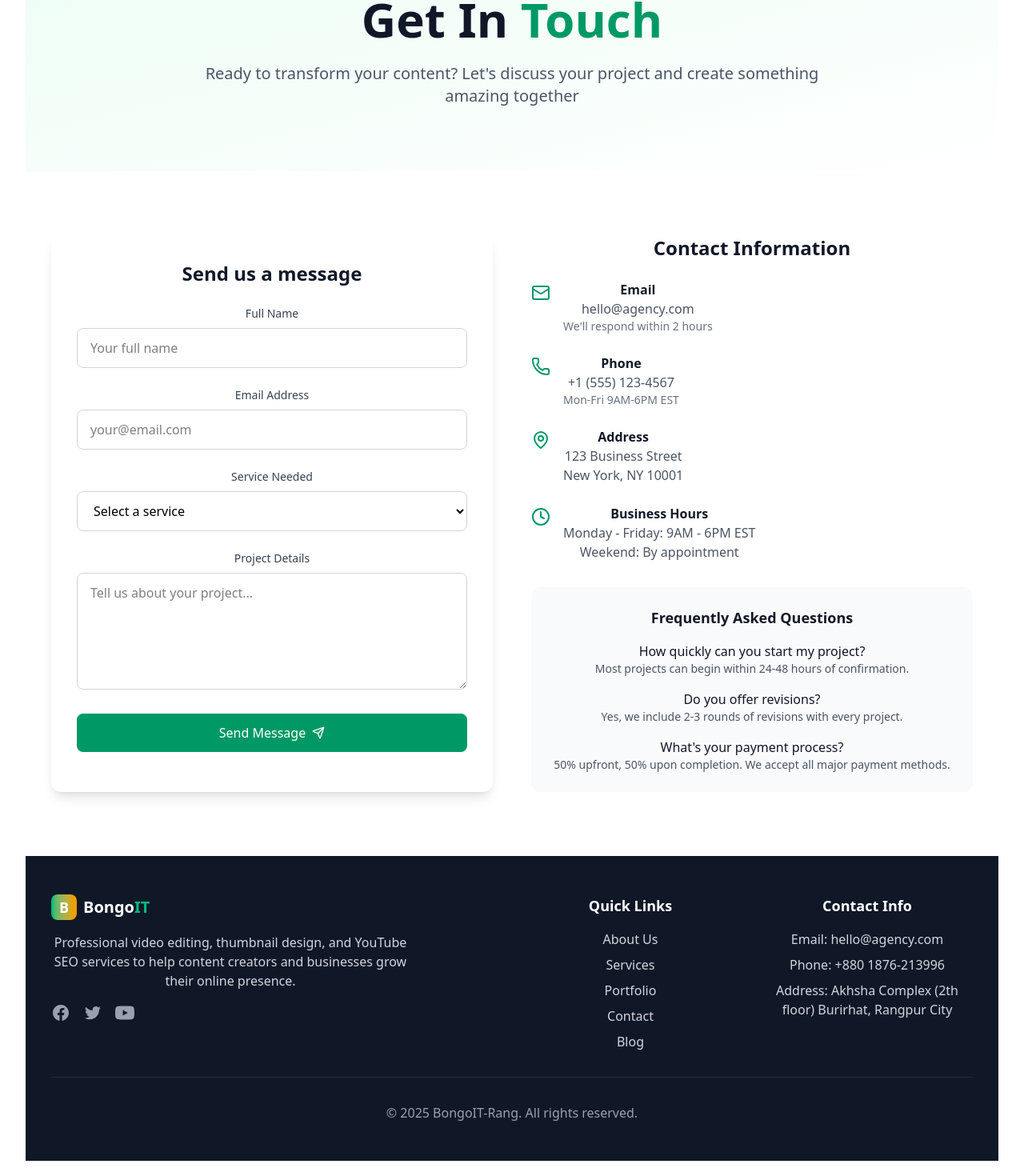
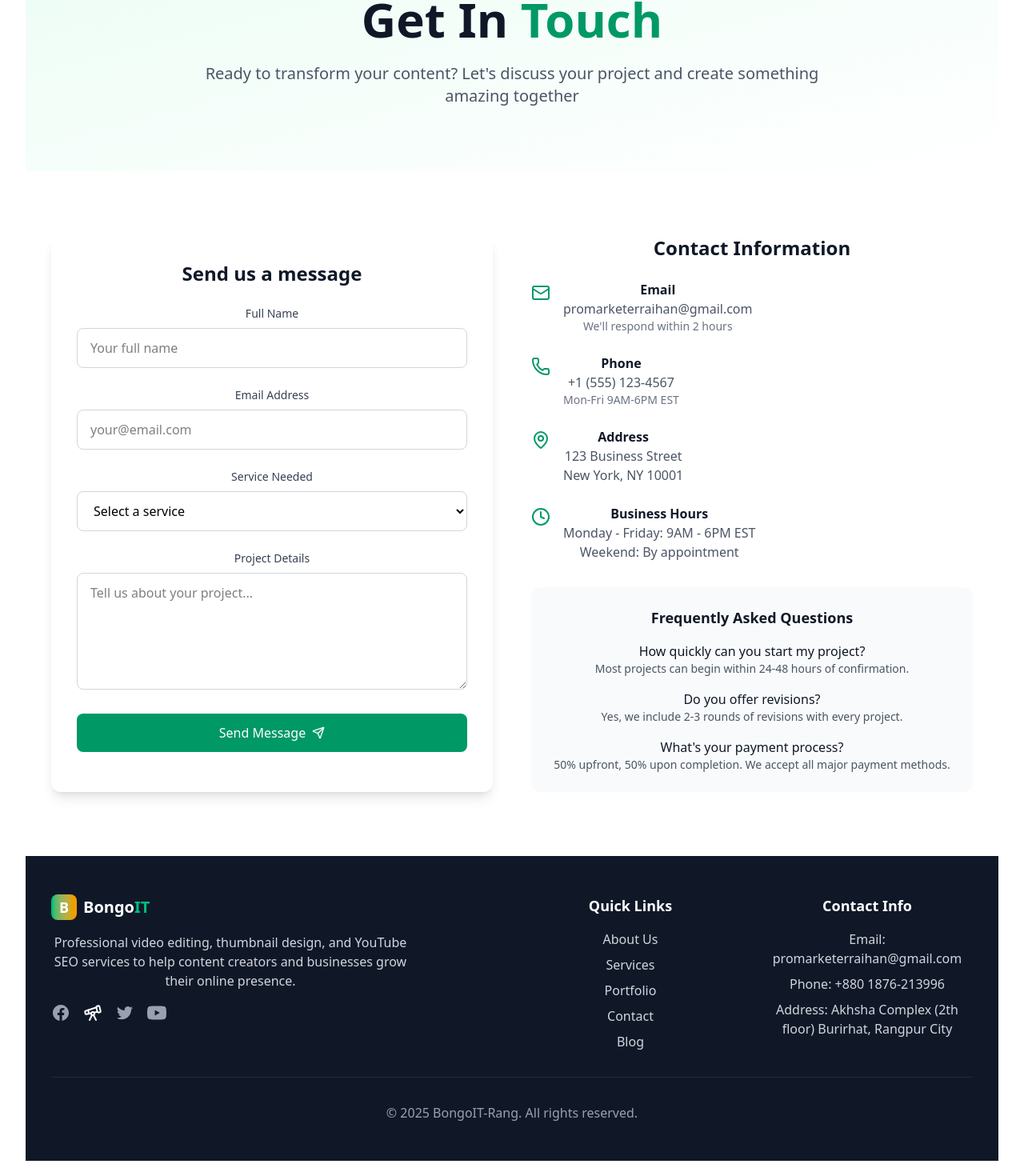
Before and after one commit to lelin171046/bongo-it-client, a React (Vite) app: page /contact in a window 1280 px wide. Shown: the part 246-1716 px from the top of the page at 80% size. Built offline with nearby package versions, Linux system fonts and the light colour scheme.

Commit message:
edit navbar

```diff
--- a/src/Components/ContactCTA.jsx
+++ b/src/Components/ContactCTA.jsx
@@ -59,8 +59,8 @@ const ContactCTA = () => {
         <div className="text-center mt-8">
           <p className="text-emerald-100">
             Or email us directly at{" "}
-            <a href="mailto:hello@agency.com" className="text-white font-semibold hover:underline">
-              hello@agency.com
+            <a href="mailto:promarketerraihan@gmail.com" className="text-white font-semibold hover:underline">
+              promarketerraihan@gmail.com
             </a>
           </p>
         </div>
--- a/src/Components/Footer.jsx
+++ b/src/Components/Footer.jsx
@@ -1,3 +1,4 @@
+import { TableCellsMergeIcon, Telescope } from "lucide-react"
 import { Link } from "react-router-dom"
 
 const Footer = () => {
@@ -18,12 +19,13 @@ const Footer = () => {
               businesses grow their online presence.
             </p>
             <div className="flex space-x-4">
-              <a href="https://www.facebook.com/raihankbtop" className="text-gray-400 hover:text-emerald-400 transition-colors">
+              <a href="https://www.facebook.com/bongoitfb" className="text-gray-400 hover:text-emerald-400 transition-colors">
                 <span className="sr-only">Facebook</span>
                 <svg className="h-6 w-6" fill="currentColor" viewBox="0 0 24 24">
                   <path d="M22 12c0-5.523-4.477-10-10-10S2 6.477 2 12c0 4.991 3.657 9.128 8.438 9.878v-6.987h-2.54V12h2.54V9.797c0-2.506 1.492-3.89 3.777-3.89 1.094 0 2.238.195 2.238.195v2.46h-1.26c-1.243 0-1.63.771-1.63 1.562V12h2.773l-.443 2.89h-2.33v6.988C18.343 21.128 22 16.991 22 12z" />
                 </svg>
               </a>
+              <Telescope></Telescope>
               <a href="#" className="text-gray-400 hover:text-emerald-400 transition-colors">
                 <span className="sr-only">Twitter</span>
                 <svg className="h-6 w-6" fill="currentColor" viewBox="0 0 24 24">
@@ -75,7 +77,7 @@ const Footer = () => {
           <div>
             <h3 className="text-lg font-semibold mb-4">Contact Info</h3>
             <ul className="space-y-2 text-gray-300">
-              <li>Email: hello@agency.com</li>
+              <li>Email: promarketerraihan@gmail.com</li>
               <li>Phone: +880 1876-213996</li>
               <li>Address:  Akhsha Complex (2th floor) Burirhat,
 Rangpur City</li>
--- a/src/Components/Navbar.jsx
+++ b/src/Components/Navbar.jsx
@@ -19,11 +19,11 @@ const Navbar = () => {
 
   const navLinks = [
     { name: "Home", path: "/" },
-    { name: "About", path: "/about" },
     { name: "Services", path: "/services" },
     { name: "Portfolio", path: "/portfolio" },
+    { name: "Blog", path: "/blog" },
     { name: "Contact", path: "/contact" },
-    { name: "Blog", path: "/blog" },
+    { name: "About", path: "/about" },
   ]
 
   const isActive = (path) => location.pathname === path
--- a/src/Components/ServicesSlider.jsx
+++ b/src/Components/ServicesSlider.jsx
@@ -33,7 +33,7 @@ const services = [
     icon: Users,
     title: "Freelancing Support",
     description: "Complete support for your Fiverr and Upwork freelancing journey",
-    image: "https://scontent.fdac147-1.fna.fbcdn.net/v/t39.30808-6/480772285_1978816505979899_616982090202950506_n.jpg?_nc_cat=103&ccb=1-7&_nc_sid=86c6b0&_nc_eui2=AeGNi9s72cbKZaf-xpw0sP_AZMt3_9Wpn_Fky3f_1amf8SJ_q0WhJMYOkD3Y-yWyCTYxsRHQJefw-e6mo-Zr6GjX&_nc_ohc=UuGTAOyhtRYQ7kNvwFiXg1F&_nc_oc=AdmHzaSzDsNg1_WVYWSWfTf8EqcX4AWI9FTvPZv4cjb_UNgyE4c0T_j4_zfFurNhhXQ&_nc_zt=23&_nc_ht=scontent.fdac147-1.fna&_nc_gid=YZGH2pv4CNgMK_-QUXe1tw&oh=00_AfWleuCypW7Mduv1n7RrPGqj4vu8G2L9bVs6Ms_0wB2iVA&oe=68AEA46B", // ✅ direct link
+    image: "https://img.freepik.com/premium-photo/business-man-freelance-worker-call-center-support-service-operator-helpline-having-talk-with-client_191803-11102.jpg", // ✅ direct link
   },
 ]
 
--- a/src/pages/About.jsx
+++ b/src/pages/About.jsx
@@ -62,8 +62,7 @@ const About = () => {
             </div>
             <div className="relative">
               <img
-                src="https://media.licdn.com/dms/image/v2/D563DAQH9a8N8-M1Ndg/image-scale_127_750/image-scale_127_750/0/1700868161300/bongoit_rangpur_cover?e=1756544400&v=beta&t=a4eDCKdInIdOgHsNGTXjYFFuIHDDEHlzlU1FdQ6fml8"
-                alt="Our team at work"
+                src="https://scontent.fdac147-1.fna.fbcdn.net/v/t39.30808-6/536270021_614368175072341_4955616928835676812_n.png?stp=dst-png_s960x960&_nc_cat=101&ccb=1-7&_nc_sid=cc71e4&_nc_ohc=glbcw6lz7FcQ7kNvwHi47OS&_nc_oc=Adn_6KpNFTxHcrGn-UsKQPw6KpDHQDJdhXKq8DwJqU5SZ47jvr9gLGHPbIVj5NBqH24&_nc_zt=23&_nc_ht=scontent.fdac147-1.fna&_nc_gid=MNUPQ59vN4SCDoYQMmZdfw&oh=00_AfXfnGODe73gcNXfy-ISOEt8UK3UDKU0B7hjycGNaJJnGQ&oe=68AFD11A"
                 className="rounded-lg shadow-lg"
               />
             </div>
--- a/src/pages/Contact.jsx
+++ b/src/pages/Contact.jsx
@@ -138,7 +138,7 @@ const Contact = () => {
             </div>
 
             {/* Contact Information */}
-            <div className="space-y-8">
+            <div className="space-y-8 items-center justify-center">
               <div>
                 <h2 className="text-2xl font-bold text-gray-900 mb-6">Contact Information</h2>
                 <div className="space-y-6">
@@ -146,7 +146,7 @@ const Contact = () => {
                     <Mail className="w-6 h-6 text-emerald-600 mt-1 mr-4" />
                     <div>
                       <h3 className="font-semibold text-gray-900">Email</h3>
-                      <p className="text-gray-600">hello@agency.com</p>
+                      <p className="text-gray-600">promarketerraihan@gmail.com</p>
                       <p className="text-sm text-gray-500">We'll respond within 2 hours</p>
                     </div>
                   </div>
```
